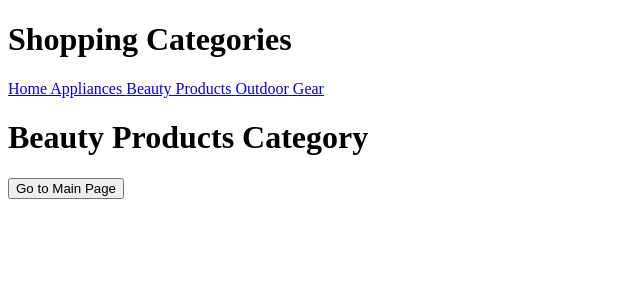
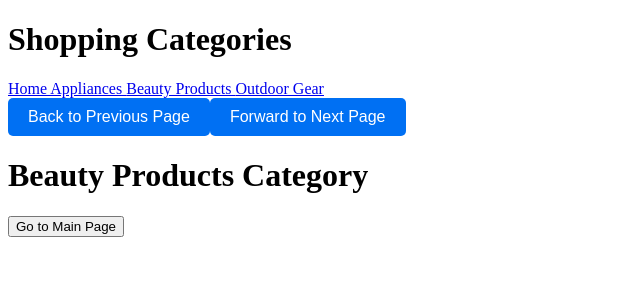
Before and after one commit to adisri06/nextjs_training, a Next.js app: page /shopping/beauty-products in a window 1280 px wide. Shown: the top 300 px of the page, without its empty margins (0-640 px from the left). Built offline with nearby package versions, Linux system fonts and the light colour scheme.

Commit message:
added custom 404 page

```diff
--- /dev/null
+++ b/src/app/shopping/NavButtons.module.css
@@ -0,0 +1,23 @@
+.button-container {
+  display: flex; /* Use flexbox to align buttons in a row */
+  position: fixed; /* Keep the container fixed */
+  bottom: 20px; /* Position the container at the bottom */
+  left: 50%; /* Center the container horizontally */
+  transform: translateX(-50%); /* Centering adjustment */
+  gap: 20px; /* Space between buttons */
+}
+
+.button {
+  padding: 10px 20px;
+  font-size: 16px;
+  cursor: pointer;
+  background-color: #0070f3;
+  color: white;
+  border: none;
+  border-radius: 5px;
+  transition: background-color 0.3s ease;
+}
+
+.button:hover {
+  background-color: #005bb5;
+}
--- a/src/app/shopping/layout.js
+++ b/src/app/shopping/layout.js
@@ -1,12 +1,34 @@
+'use client';
 import Link from "next/link";
+import { useRouter } from "next/navigation";
+import styles from '../shopping/NavButtons.module.css';
+
 export default function ShoppingLayout({ children }) {
+  const router = useRouter();
+
+  const goBack = () => {
+    router.back();
+  };
+
+  const goForward = () => {
+    router.forward();
+  };
+
   return (
     <div>
       <h1>Shopping Categories</h1>
-                <nav>
-                    <Link href="/shopping/home-appliances"> Home Appliances </Link>
-                    <Link href="/shopping/beauty-products"> Beauty Products </Link>
-                    <Link href="/shopping/outdoor-gear"> Outdoor Gear </Link>
+      <nav className={styles.navButtons}>
+        <Link href='/shopping/home-appliances'> Home Appliances </Link>
+        <Link href='/shopping/beauty-products'> Beauty Products </Link>
+        <Link href='/shopping/outdoor-gear'> Outdoor Gear </Link>
+        <div className={styles.buttonContainer}>
+          <button onClick={goBack} className={styles.button}>
+            Back to Previous Page
+          </button>
+          <button onClick={goForward} className={styles.button}>
+            Forward to Next Page
+          </button>
+        </div>
       </nav>
       {children}
     </div>
```
Also changed, not shown: src/app/404.js (added, +21 -0 lines), src/app/page.js (+31 -3 lines). Lines whose indentation alone changed are shown as unchanged.
